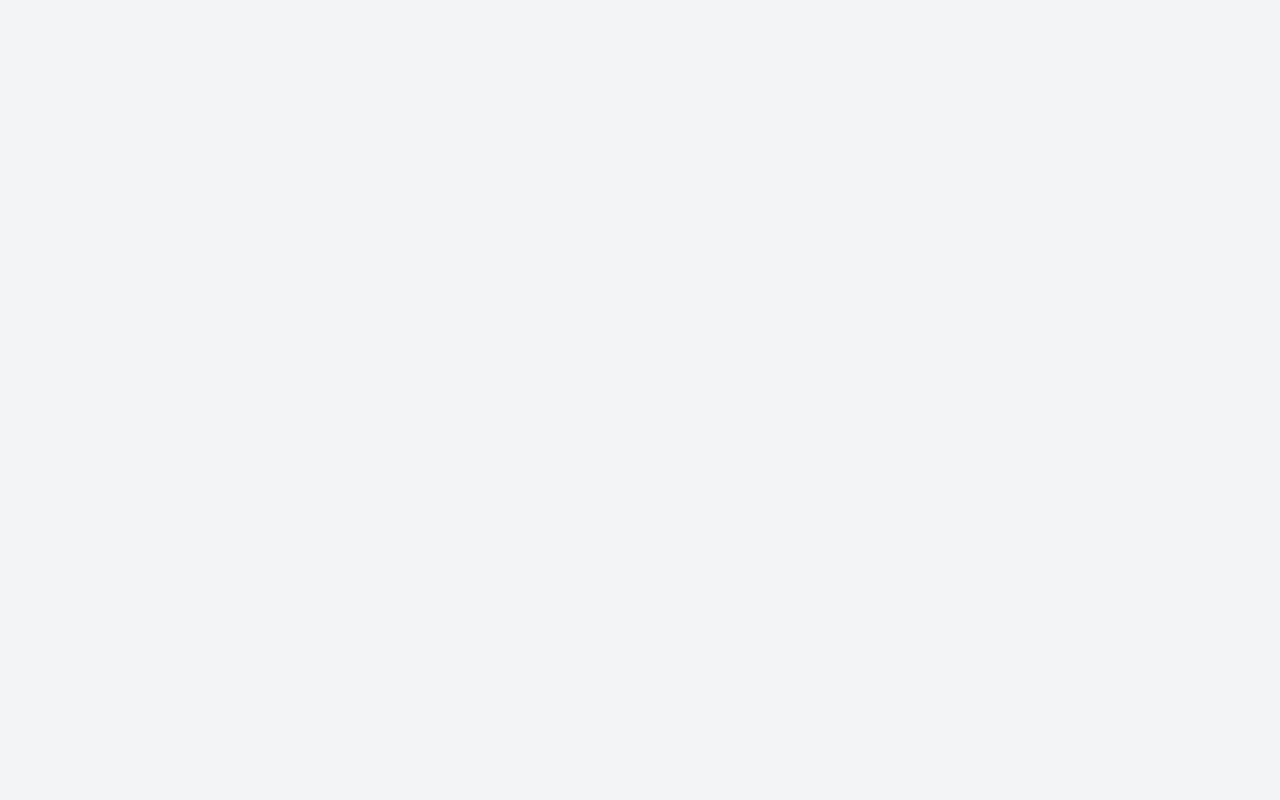
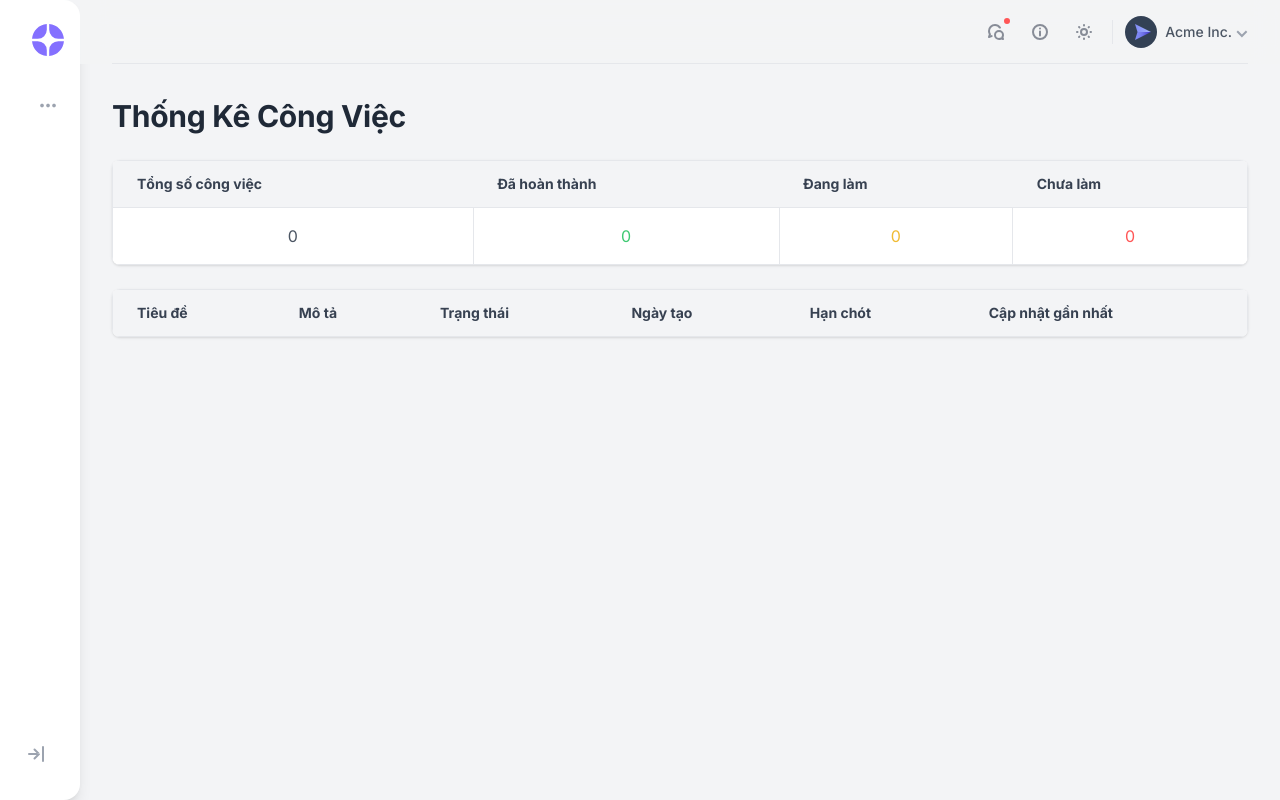
Before and after one commit to dangcong1401/thuctap, a React (Vite) app in the folder tailwind-dashboard-template-main/: page /statistics in a window 1280 px wide. Before the commit this address had no page. Built offline with nearby package versions, Linux system fonts and the light colour scheme.

Commit message:
gggggggg

```diff
--- a/tailwind-dashboard-template-main/src/App.jsx
+++ b/tailwind-dashboard-template-main/src/App.jsx
@@ -6,26 +6,27 @@ import {
 } from 'react-router-dom';
 
 import './css/style.css';
-
 import './charts/ChartjsConfig';
 
 // Import pages
 import Dashboard from './pages/Dashboard';
+import Statistics from './pages/Statistics'; // Import trang thống kê
 
 function App() {
 
   const location = useLocation();
 
   useEffect(() => {
-    document.querySelector('html').style.scrollBehavior = 'auto'
-    window.scroll({ top: 0 })
-    document.querySelector('html').style.scrollBehavior = ''
+    document.querySelector('html').style.scrollBehavior = 'auto';
+    window.scroll({ top: 0 });
+    document.querySelector('html').style.scrollBehavior = '';
   }, [location.pathname]); // triggered on route change
 
   return (
     <>
       <Routes>
         <Route exact path="/" element={<Dashboard />} />
+        <Route exact path="/statistics" element={<Statistics />} /> {/* Thêm route mới */}
       </Routes>
     </>
   );
--- a/tailwind-dashboard-template-main/src/pages/Dashboard.jsx
+++ b/tailwind-dashboard-template-main/src/pages/Dashboard.jsx
@@ -82,10 +82,10 @@ function Dashboard() {
     setFilteredTasks(tasks.filter(task =>
       (filter === 'Tất cả' || task.status === filter) &&
       (task.title.toLowerCase().includes(searchTerm.toLowerCase()) ||
-       task.description.toLowerCase().includes(searchTerm.toLowerCase()) ||
-       task.status.toLowerCase().includes(searchTerm.toLowerCase()))
+       task.description.toLowerCase().includes(searchTerm.toLowerCase()))
     ));
   }, [tasks, filter, searchTerm]);
+
 
   useEffect(() => {
     const total = tasks.length;
@@ -124,15 +124,30 @@ function Dashboard() {
                   {editingTaskId ? 'Cập nhật' : 'Thêm công việc'}
               </button>
             </div>
-            <div className="mb-3">
+              {/* Thanh tìm kiếm và bộ lọc */}
+              <div className="mb-3 flex flex-col md:flex-row gap-3">
+                {/* Tìm kiếm theo tiêu đề và mô tả */}
                 <input
                   type="text"
-              placeholder="Tìm kiếm theo tiêu đề, mô tả, trạng thái..."
+                  placeholder="Tìm kiếm theo tiêu đề hoặc mô tả..."
                   value={searchTerm}
                   onChange={(e) => setSearchTerm(e.target.value)}
-              className="px-4 py-2 border border-gray-300 rounded-md w-full"
+                  className="px-4 py-2 border border-gray-300 rounded-md w-full md:w-2/3"
                 />
+
+                {/* Bộ lọc trạng thái */}
+                <select
+                  value={filter}
+                  onChange={(e) => setFilter(e.target.value)}
+                  className="px-4 py-2 border border-gray-300 rounded-md w-full md:w-1/3"
+                >
+                  <option value="Tất cả">Tất cả trạng thái</option>
+                  <option value="Chưa làm">Chưa làm</option>
+                  <option value="Đang làm">Đang làm</option>
+                  <option value="Hoàn thành">Hoàn thành</option>
+                </select>
               </div>
+
             <div className="overflow-x-auto bg-white shadow rounded-lg mb-3">
   <table className="min-w-full bg-white border border-gray-200">
     <thead>
--- /dev/null
+++ b/tailwind-dashboard-template-main/src/pages/Statistics.jsx
@@ -0,0 +1,106 @@
+import React, { useState, useEffect } from 'react';
+import Sidebar from '../partials/Sidebar';
+import Header from '../partials/Header';
+
+function Statistics() {
+  const [sidebarOpen, setSidebarOpen] = useState(false);
+  const [tasks, setTasks] = useState(() => {
+    const savedTasks = localStorage.getItem('tasks');
+    return savedTasks ? JSON.parse(savedTasks) : [];
+  });
+
+  const [taskStats, setTaskStats] = useState({
+    total: 0,
+    completed: 0,
+    inProgress: 0,
+    notStarted: 0,
+  });
+
+  useEffect(() => {
+    const total = tasks.length;
+    const completed = tasks.filter(task => task.status === 'Hoàn thành').length;
+    const inProgress = tasks.filter(task => task.status === 'Đang làm').length;
+    const notStarted = tasks.filter(task => task.status === 'Chưa làm').length;
+
+    setTaskStats({ total, completed, inProgress, notStarted });
+  }, [tasks]);
+
+  return (
+    <div className="flex h-screen overflow-hidden">
+      {/* Sidebar */}
+      <Sidebar sidebarOpen={sidebarOpen} setSidebarOpen={setSidebarOpen} />
+
+      {/* Content */}
+      <div className="relative flex flex-col flex-1 overflow-y-auto overflow-x-hidden">
+        <Header sidebarOpen={sidebarOpen} setSidebarOpen={setSidebarOpen} />
+
+        <main className="grow">
+          <div className="px-4 sm:px-6 lg:px-8 py-8 w-full max-w-9xl mx-auto">
+            {/* Tiêu đề trang */}
+            <h1 className="text-2xl md:text-3xl text-gray-800 dark:text-gray-100 font-bold mb-6">
+              Thống Kê Công Việc
+            </h1>
+
+            {/* Bảng thống kê */}
+            <div className="overflow-x-auto bg-white shadow rounded-lg mb-6">
+              <table className="min-w-full border border-gray-200">
+                <thead>
+                  <tr className="bg-gray-100 text-left text-sm text-gray-700">
+                    <th className="px-6 py-3">Tổng số công việc</th>
+                    <th className="px-6 py-3">Đã hoàn thành</th>
+                    <th className="px-6 py-3">Đang làm</th>
+                    <th className="px-6 py-3">Chưa làm</th>
+                  </tr>
+                </thead>
+                <tbody>
+                  <tr className="text-center">
+                    <td className="px-6 py-4 border">{taskStats.total}</td>
+                    <td className="px-6 py-4 border text-green-500">{taskStats.completed}</td>
+                    <td className="px-6 py-4 border text-yellow-500">{taskStats.inProgress}</td>
+                    <td className="px-6 py-4 border text-red-500">{taskStats.notStarted}</td>
+                  </tr>
+                </tbody>
+              </table>
+            </div>
+
+            {/* Bảng danh sách công việc */}
+            <div className="overflow-x-auto bg-white shadow rounded-lg">
+              <table className="min-w-full border border-gray-200">
+                <thead>
+                  <tr className="bg-gray-100 text-left text-sm text-gray-700">
+                    <th className="px-6 py-3">Tiêu đề</th>
+                    <th className="px-6 py-3">Mô tả</th>
+                    <th className="px-6 py-3">Trạng thái</th>
+                    <th className="px-6 py-3">Ngày tạo</th>
+                    <th className="px-6 py-3">Hạn chót</th>
+                    <th className="px-6 py-3">Cập nhật gần nhất</th>
+                  </tr>
+                </thead>
+                <tbody>
+                  {tasks.map(task => (
+                    <tr key={task.id} className="border-b hover:bg-gray-50">
+                      <td className="px-6 py-4">{task.title}</td>
+                      <td className="px-6 py-4">{task.description}</td>
+                      <td className={`px-6 py-4 font-semibold ${
+                        task.status === 'Hoàn thành' ? 'text-green-500' :
+                        task.status === 'Đang làm' ? 'text-yellow-500' :
+                        'text-red-500'
+                      }`}>
+                        {task.status}
+                      </td>
+                      <td className="px-6 py-4">{task.createdAt ? new Date(task.createdAt).toLocaleString() : 'N/A'}</td>
+                      <td className="px-6 py-4">{task.dueDate || 'Chưa đặt'}</td>
+                      <td className="px-6 py-4">{task.updatedAt ? new Date(task.updatedAt).toLocaleString() : 'N/A'}</td>
+                    </tr>
+                  ))}
+                </tbody>
+              </table>
+            </div>
+          </div>
+        </main>
+      </div>
+    </div>
+  );
+}
+
+export default Statistics;
--- a/tailwind-dashboard-template-main/src/partials/Header.jsx
+++ b/tailwind-dashboard-template-main/src/partials/Header.jsx
@@ -41,26 +41,6 @@ function Header({
 
           {/* Header: Right side */}
           <div className="flex items-center space-x-3">
-            <div>
-              <button
-                className={`w-8 h-8 flex items-center justify-center hover:bg-gray-100 lg:hover:bg-gray-200 dark:hover:bg-gray-700/50 dark:lg:hover:bg-gray-800 rounded-full ml-3 ${searchModalOpen && 'bg-gray-200 dark:bg-gray-800'}`}
-                onClick={(e) => { e.stopPropagation(); setSearchModalOpen(true); }}
-                aria-controls="search-modal"
-              >
-                <span className="sr-only">Search</span>
-                <svg
-                  className="fill-current text-gray-500/80 dark:text-gray-400/80"
-                  width={16}
-                  height={16}
-                  viewBox="0 0 16 16"
-                  xmlns="http://www.w3.org/2000/svg"
-                >
-                  <path d="M7 14c-3.86 0-7-3.14-7-7s3.14-7 7-7 7 3.14 7 7-3.14 7-7 7ZM7 2C4.243 2 2 4.243 2 7s2.243 5 5 5 5-2.243 5-5-2.243-5-5-5Z" />
-                  <path d="m13.314 11.9 2.393 2.393a.999.999 0 1 1-1.414 1.414L11.9 13.314a8.019 8.019 0 0 0 1.414-1.414Z" />
-                </svg>
-              </button>
-              <SearchModal id="search-modal" searchId="search" modalOpen={searchModalOpen} setModalOpen={setSearchModalOpen} />
-            </div>
             <Notifications align="right" />
             <Help align="right" />
             <ThemeToggle />
--- a/tailwind-dashboard-template-main/src/partials/Sidebar.jsx
+++ b/tailwind-dashboard-template-main/src/partials/Sidebar.jsx
@@ -14,8 +14,10 @@ function Sidebar({
   const trigger = useRef(null);
   const sidebar = useRef(null);
 
-  const storedSidebarExpanded = localStorage.getItem("sidebar-expanded");
-  const [sidebarExpanded, setSidebarExpanded] = useState(storedSidebarExpanded === null ? false : storedSidebarExpanded === "true");
+  const [sidebarExpanded, setSidebarExpanded] = useState(() => {
+    return JSON.parse(localStorage.getItem("sidebar-expanded")) ?? false;
+  });
+
 
   // close on click outside
   useEffect(() => {
@@ -24,9 +26,10 @@ function Sidebar({
       if (!sidebarOpen || sidebar.current.contains(target) || trigger.current.contains(target)) return;
       setSidebarOpen(false);
     };
-    document.addEventListener("click", clickHandler);
+    if (sidebarOpen) document.addEventListener("click", clickHandler);
     return () => document.removeEventListener("click", clickHandler);
-  });
+  }, [sidebarOpen]); // Chỉ chạy lại khi `sidebarOpen` thay đổi
+
 
   // close if the esc key is pressed
   useEffect(() => {
@@ -90,7 +93,6 @@ function Sidebar({
           <div>
             <h3 className="text-xs uppercase text-gray-400 dark:text-gray-500 font-semibold pl-3">
               <span className="hidden lg:block lg:sidebar-expanded:hidden 2xl:hidden text-center w-6" aria-hidden="true">•••</span>
-              <span className="lg:hidden lg:sidebar-expanded:block 2xl:block">Pages</span>
             </h3>
             <ul className="mt-3 space-y-4">
               {/* Dashboard */}
@@ -126,7 +128,7 @@ function Sidebar({
                         <ul className={`pl-8 mt-1 ${!open && "hidden"}`}>
                           {/* List of tasks */}
                           <li className="mb-1">
-                            <NavLink to="" className="block text-sm font-medium text-gray-500 hover:text-violet-500 dark:text-gray-400 dark:hover:text-gray-200 transition duration-150">Chi tiết công việc</NavLink>
+                          <NavLink to="/statistics" className="block text-sm font-medium text-gray-500 hover:text-violet-500 dark:text-gray-400 dark:hover:text-gray-200 transition duration-150">Thống kê công việc</NavLink>
                           </li>
                         </ul>
                       </div>
```
Lines whose indentation alone changed are shown as unchanged.
